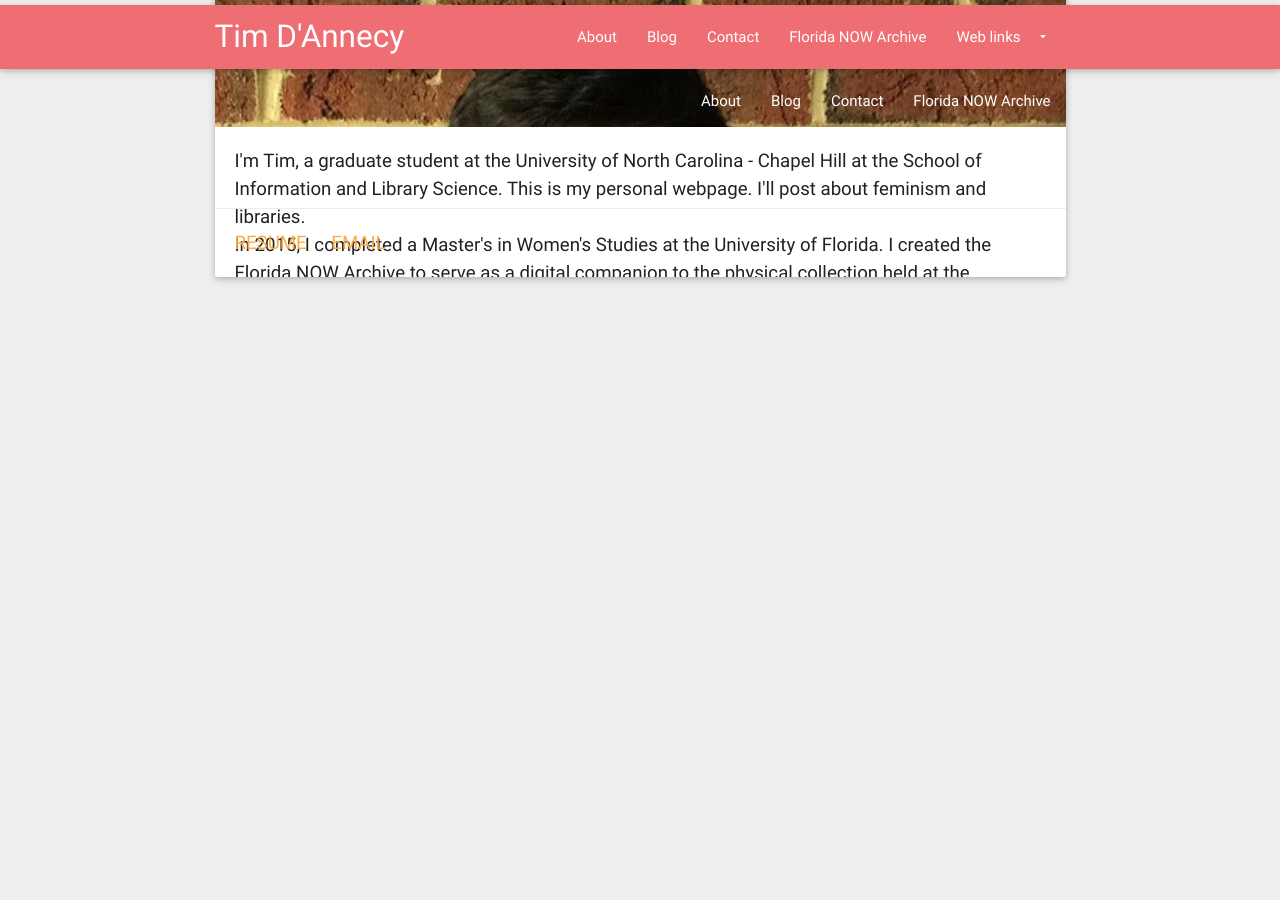
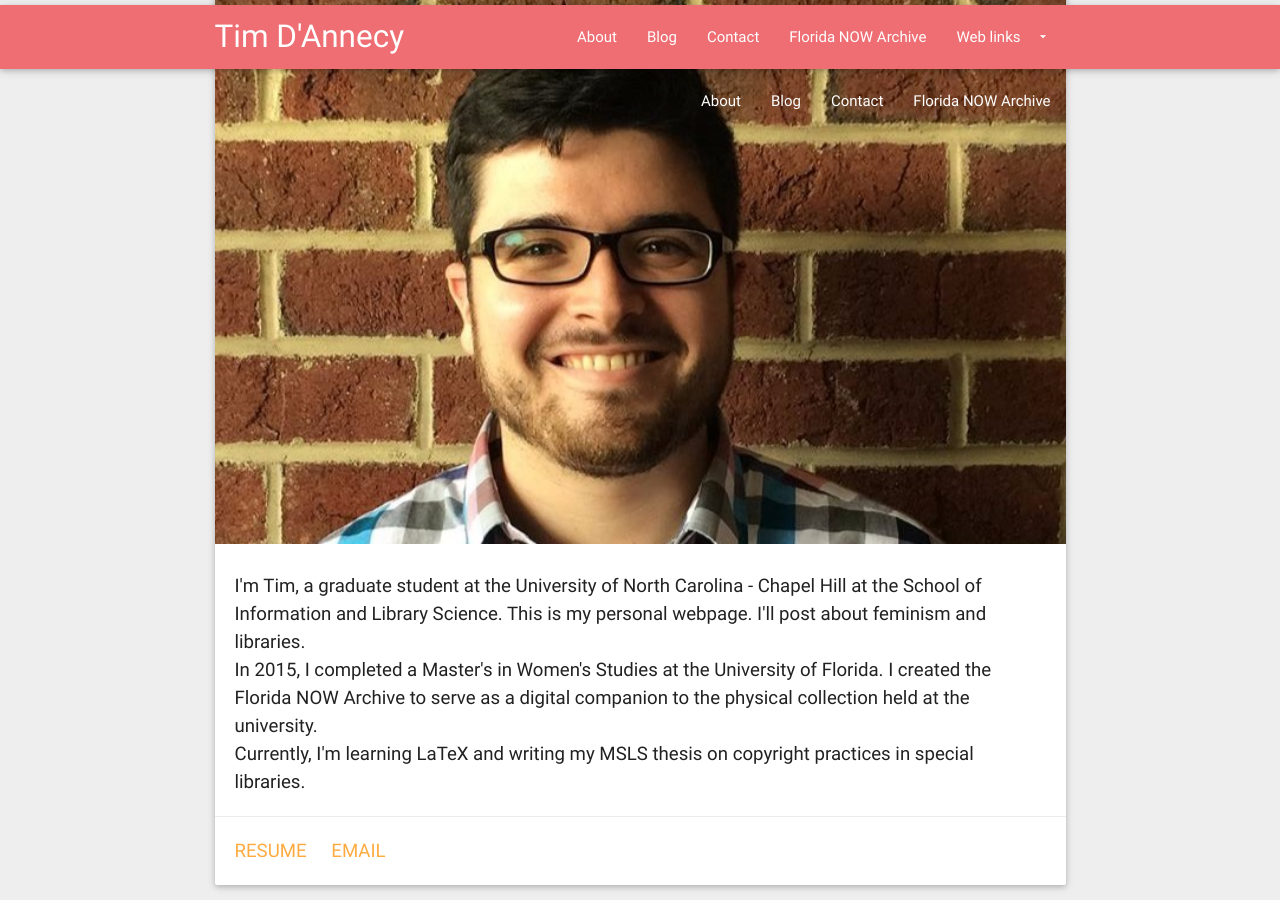
Before and after one commit to tdannecy/tdannecy.github.io, a Jekyll site: the page built from index.html, in a window 1280 px wide and 900 px high, scrolled down 100 px. Built offline with Jekyll 4.4.1, drawn with Linux system fonts in a browser that asks for light colours; nearby versions of some CDN libraries; comment, search, counter and statistics services are not loaded; before the commit the page ends 905 px from its top, so only the background shows below that.

Commit message:
Anotha one

```diff
--- a/_includes/header.html
+++ b/_includes/header.html
@@ -2,7 +2,7 @@
 
 <title>{{page.title}}</title>
 <script src="https://ajax.googleapis.com/ajax/libs/jquery/2.1.1/jquery.min.js" type="text/javascript" charset="utf-8"></script>
-<script src="http://platform.twitter.com/widgets.js" charset="utf-8"></script>
+<!-- <script src="http://platform.twitter.com/widgets.js" charset="utf-8"></script> -->
 <link rel="stylesheet" href="/materialize/css/materialize.css"/>
 <link rel="alternate" type="application/rss+xml" title="RSS" href="/atom.xml">
 <script src="/materialize/js/materialize.js" type="text/javascript" charset="utf-8"></script>
--- a/index.html
+++ b/index.html
@@ -5,9 +5,9 @@ title: Tim D'Annecy
 
 <div class="row">
     <div class="col s12">
-      <div class="card small">
+      <div class="card large">
         <div class="card-image">
-          <img src="/images/me.jpg">
+          <img src="/images/me.jpg" width="500px">
           <!-- <span class="card-title">Card Title</span> -->
         </div>
         <div class="card-content">
```
